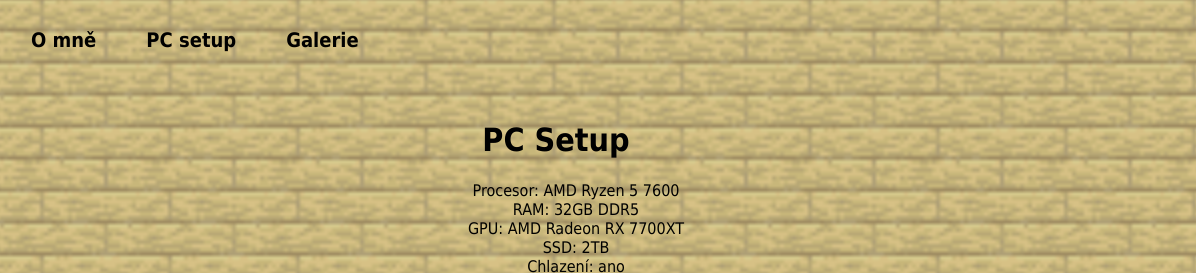
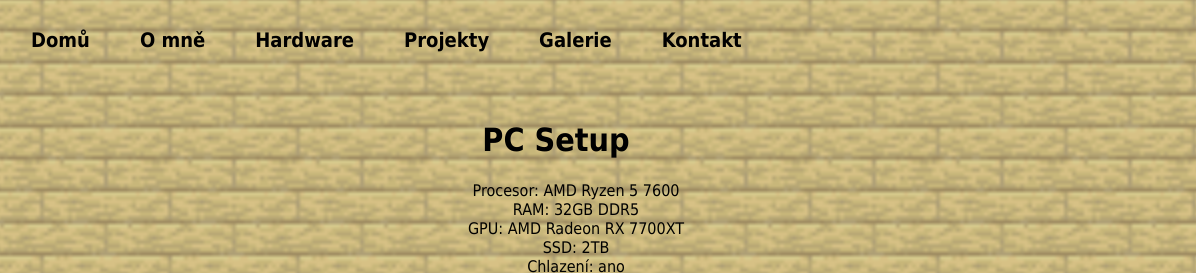
Before and after one commit to MedikTV/mediktv, a plain HTML site: page pcsetup.html in a window 1280 px wide. Shown: the top 273 px of the page, 84-1280 px from the left. Drawn offline with Linux system fonts and the light colour scheme.

Commit message:
Update pcsetup.html

```diff
--- a/pcsetup.html
+++ b/pcsetup.html
@@ -10,11 +10,16 @@
 <header class="hlavicka">
     <img src="images/hlava.png" alt="MC hlava" class="logo">
     <nav class="menu">
-        <a href="index.html">O mně</a>
-        <a href="pcsetup.html">PC setup</a>
+        <a href="index.html">Domů</a>
+        <a href="ome.html">O mně</a>
+        <a href="pcsetup.html">Hardware</a>
+        <a href="projekty.html">Projekty</a>
         <a href="galerie.html">Galerie</a>
+        <a href="kontakt.html">Kontakt</a>
+
     </nav>
 </header>
+
 
 <div class="obsah">
     <h1>PC Setup</h1>
```
